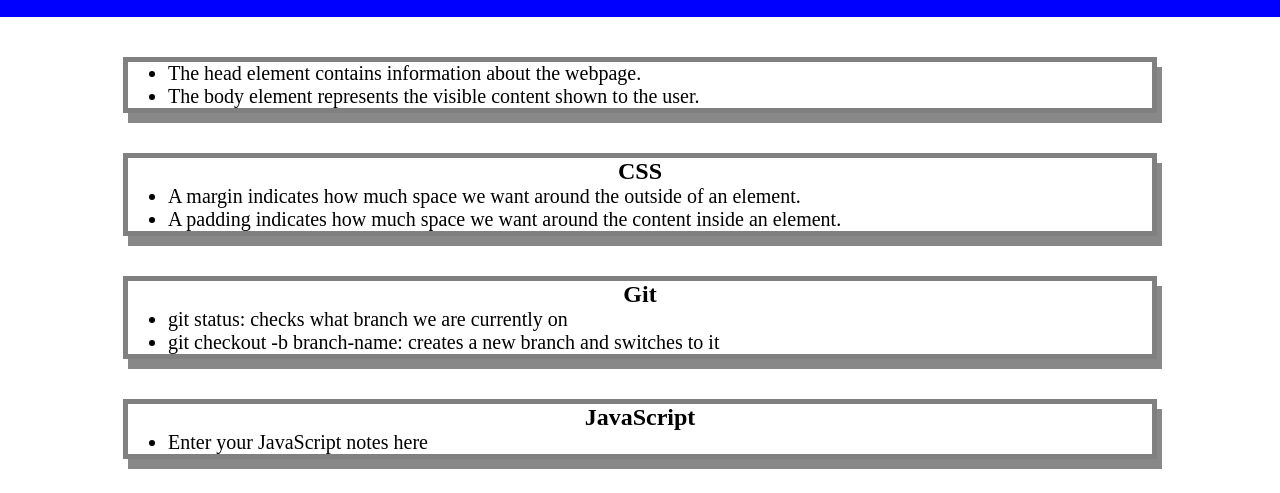
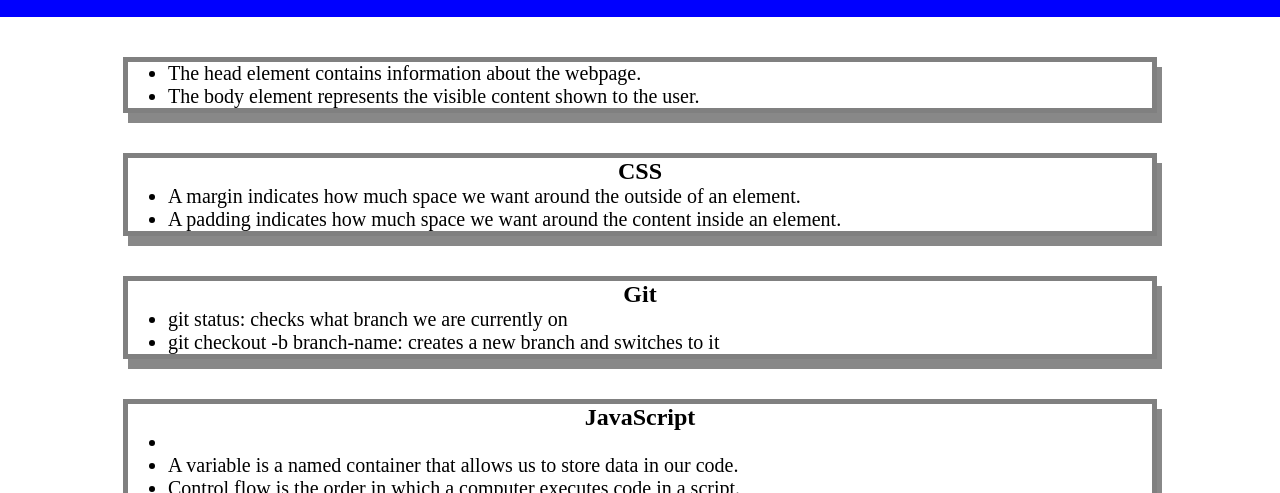
Before and after one commit to Ray0138/prework-study-guide, a plain HTML site: page prework-study-guide/index.html in a window 1280 px wide. Shown: the part 103-596 px from the top of the page. Drawn offline with Linux system fonts and the light colour scheme.

Commit message:
add Child Elements for JS

```diff
--- a/prework-study-guide/index.html
+++ b/prework-study-guide/index.html
@@ -43,7 +43,8 @@
       <section class="card" id="javascript-section">
         <h2>JavaScript</h2>
         <ul>
-          <li>Enter your JavaScript notes here</li>
+          <li><li>A variable is a named container that allows us to store data in our code.</li>
+          <li>Control flow is the order in which a computer executes code in a script.</li></li>
         </ul>
 
       </section>
```
